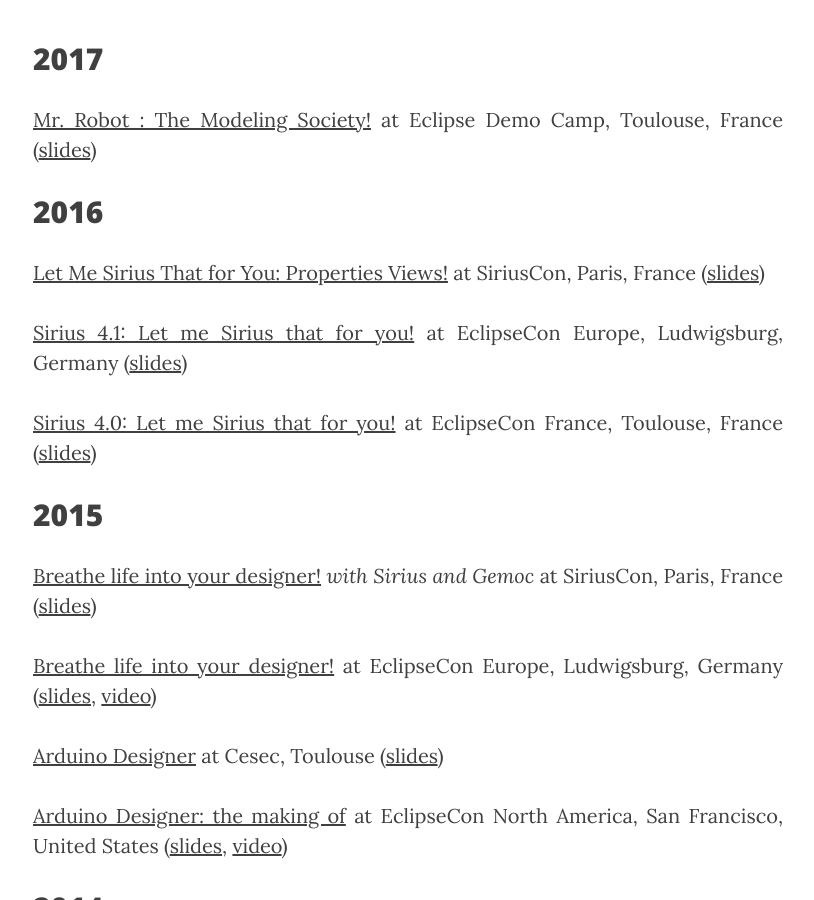
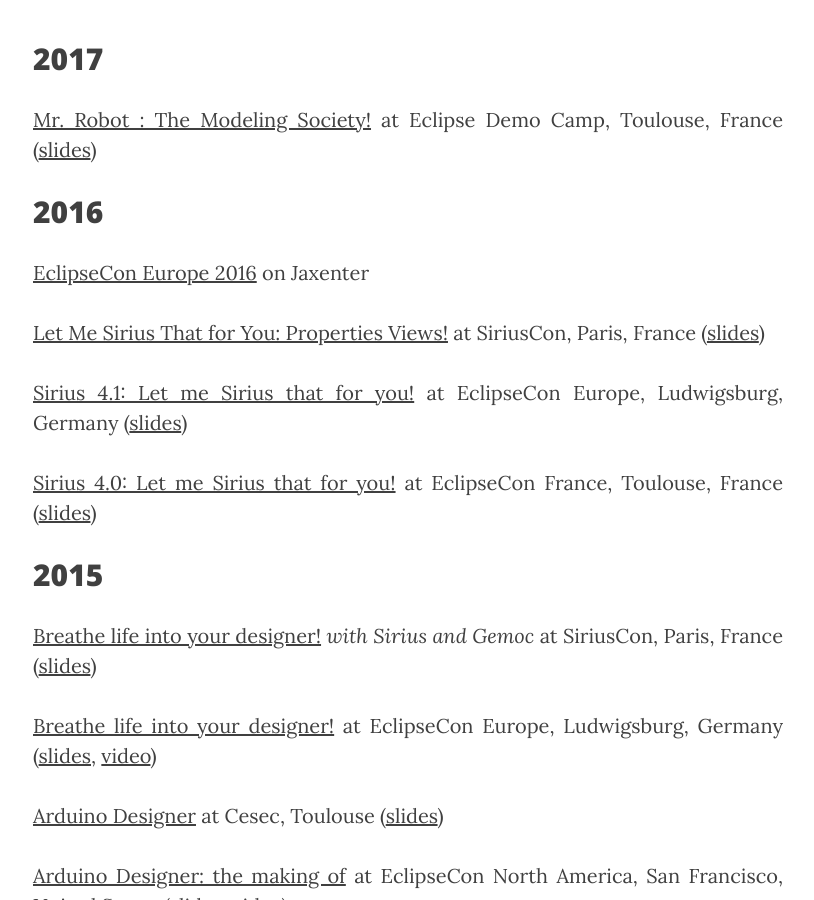
Before and after one commit to mbats/mbats.github.io, a Jekyll site: the page built from talks.markdown, in a window 1280 px wide and 900 px high, scrolled down 476 px. Shown: the whole window, without its empty margins (232-1046 px from the left). Built offline with Jekyll 4.4.1, drawn with Linux system fonts in a browser that asks for light colours; nearby versions of some CDN libraries.

Commit message:
Add linkt to ECon Eu 16 jaxenter interview

```diff
--- a/talks.markdown
+++ b/talks.markdown
@@ -9,6 +9,8 @@
 [Mr. Robot : The Modeling Society!](https://fr.slideshare.net/melbats/mr-robot-the-modeling-society) at Eclipse Demo Camp, Toulouse, France ([slides](https://fr.slideshare.net/melbats/mr-robot-the-modeling-society))
 
 ## 2016
+
+[EclipseCon Europe 2016](https://jaxenter.de/eclipse-weekly-eclipsecon-special-2-48948) on Jaxenter
 
 [Let Me Sirius That for You: Properties Views!](http://www.siriuscon.org/) at SiriusCon, Paris, France ([slides](https://fr.slideshare.net/melbats/siriuscon16-let-me-sirius-that-for-you-properties-views))
 
```
